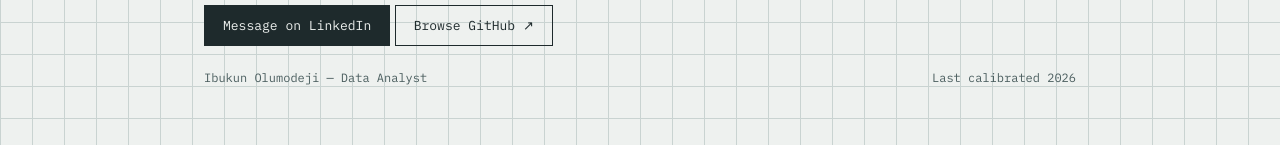
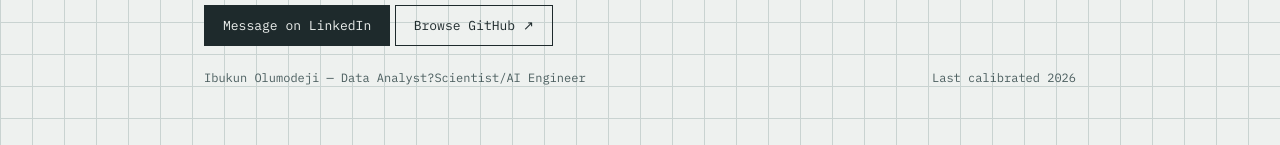
Before and after one commit to olumobigjoe/olumobigjoe.github.io, a plain HTML site: page index.html in a window 1280 px wide. Shown: the part 3754-3899 px from the top of the page. Drawn offline with Linux system fonts and the light colour scheme.

Commit message:
Update index.html

```diff
--- a/index.html
+++ b/index.html
@@ -419,7 +419,7 @@
       <a class="btn" href="https://github.com/olumobigjoe" target="_blank" rel="noopener">Browse GitHub ↗</a>
     </div>
     <div class="foot-bottom">
-      <span>Ibukun Olumodeji — Data Analyst</span>
+      <span>Ibukun Olumodeji — Data Analyst?Scientist/AI Engineer</span>
       <span>Last calibrated 2026</span>
     </div>
   </div>
```
